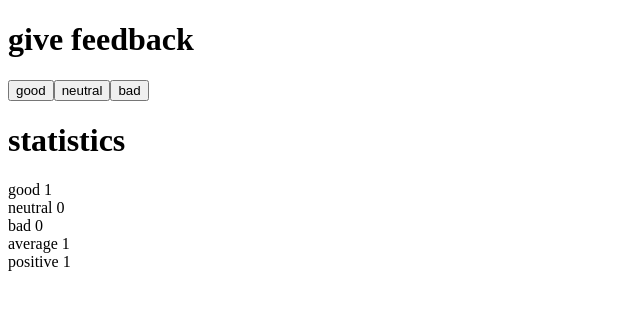
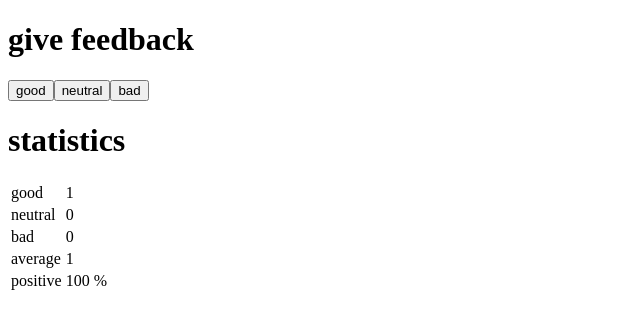
Before and after one commit to rkoverola/fullstackopen, a React (Create React App) app in the folder part1/unicafe/: page / in a window 1280 px wide. Both pictures are taken after a click on the button "good". Shown: the top 328 px of the page, without its empty margins (0-640 px from the left). Built offline with nearby package versions, Linux system fonts and the light colour scheme.

Commit message:
Solve 1.11

```diff
--- a/part1/unicafe/src/App.js
+++ b/part1/unicafe/src/App.js
@@ -6,7 +6,16 @@ const Button = (props) => {
   )
 }
 
-const StatisticLine = (props) => <div>{props.text} {props.value}</div>
+const StatisticLine = (props) => {
+  return (
+    <tbody>
+      <tr>
+        <td>{props.text}</td>
+        <td>{props.value}</td>
+      </tr>
+    </tbody>
+  )
+}
 
 const Statistics = (props) => {
   if(props.good + props.neutral + props.bad === 0) {
@@ -15,13 +24,13 @@ const Statistics = (props) => {
     )
   }
   return (
-    <div>
+    <table>
       <StatisticLine text={'good'} value={props.good} />
       <StatisticLine text={'neutral'} value={props.neutral} />
       <StatisticLine text={'bad'} value={props.bad} />
       <StatisticLine text={'average'} value={props.average} />
       <StatisticLine text={'positive'} value={props.positive} />
-    </div>
+    </table>
   )
 }
 
@@ -32,10 +41,12 @@ const App = () => {
   const [bad, setBad] = useState(0)
 
   const calculateAll = () => good + neutral + bad
-
-  // FIXME: Divide by zero?
   const calculateAverage = () => ((1 * good + 0 * neutral + -1* bad) / calculateAll())
-  const calculatePositivePrecentage = () => good / calculateAll()
+  const calculatePositivePercentage = () => {
+    const positive = good / calculateAll()
+    const percentage = (100 * positive).toPrecision(3) + ' %'
+    return percentage
+  }
 
 
   return (
@@ -45,7 +56,7 @@ const App = () => {
       <Button handler={() => setNeutral(neutral + 1)} text={'neutral'}/>
       <Button handler={() => setBad(bad + 1)} text={'bad'}/>
       <h1>statistics</h1>
-      <Statistics good={good} neutral={neutral} bad={bad} average={calculateAverage()} positive={calculatePositivePrecentage()}/>
+      <Statistics good={good} neutral={neutral} bad={bad} average={calculateAverage()} positive={calculatePositivePercentage()}/>
     </div>
   )
 }
```
